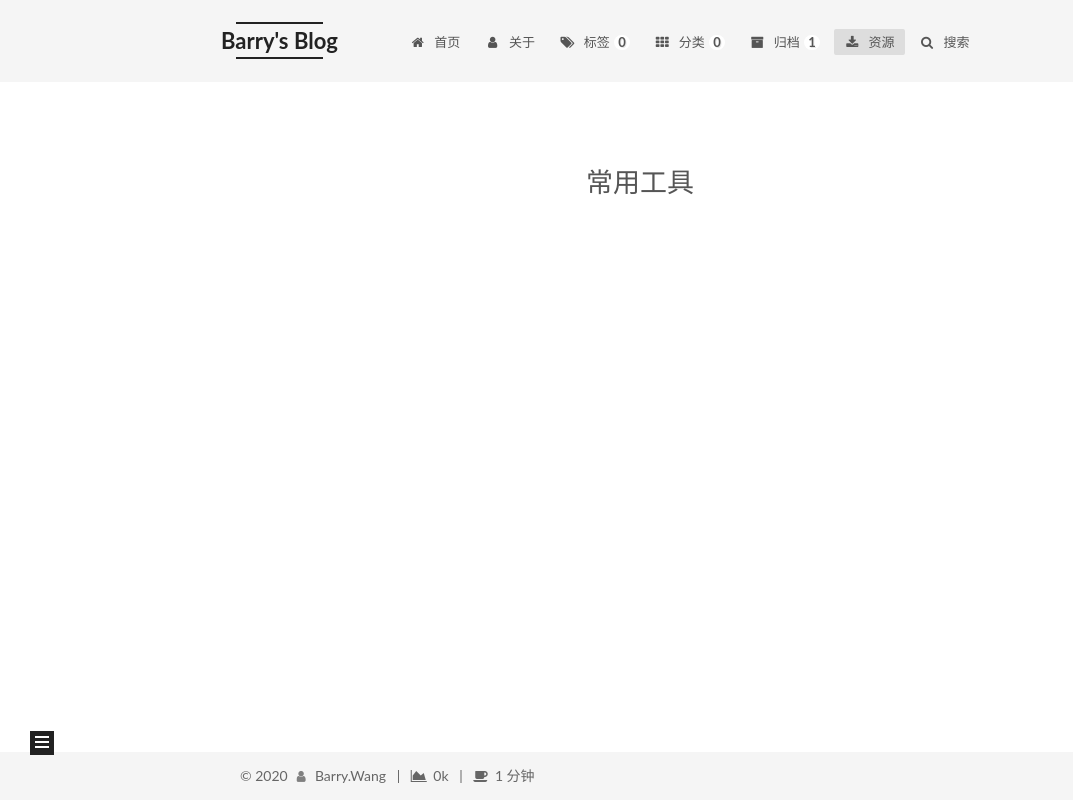
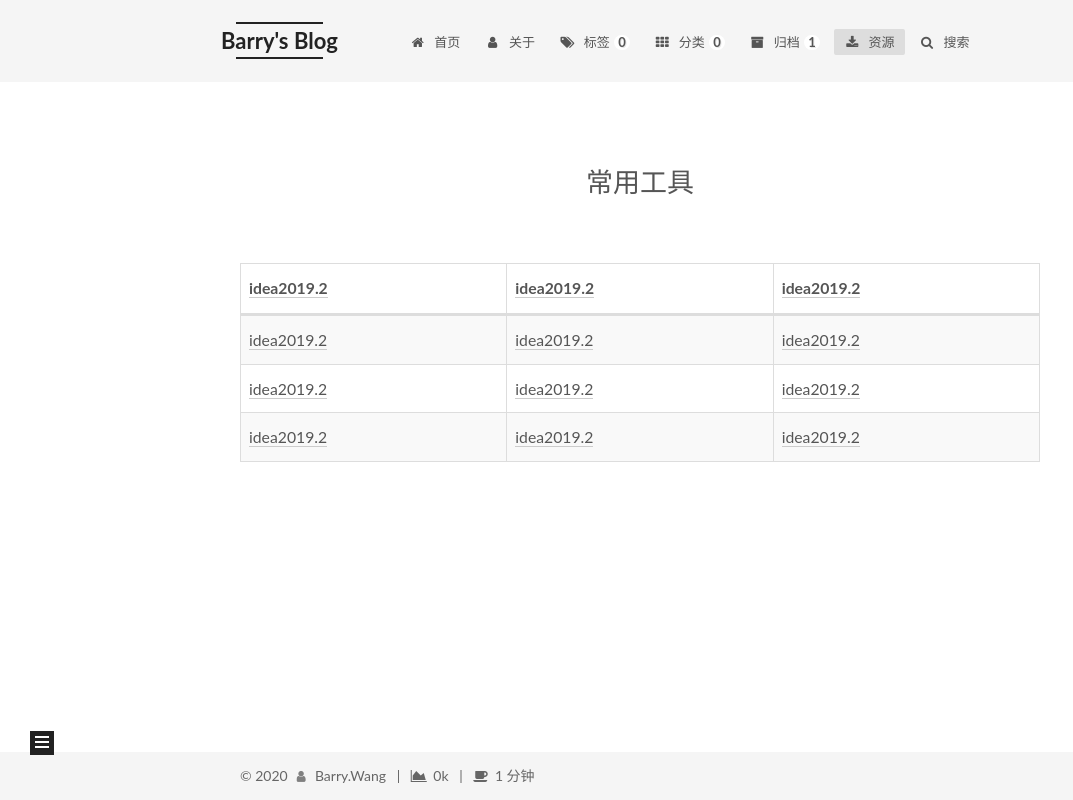
Before and after one commit to oolongs/oolongs.github.io, a plain HTML site: page resources/index.html in a window 1280 px wide. Shown: the whole page, without its empty margins (0-1073 px from the left). Drawn offline with Linux system fonts and the light colour scheme.

Commit message:
Site updated: 2020-02-14 23:52:23

```diff
--- a/css/main.css
+++ b/css/main.css
@@ -1160,7 +1160,7 @@
 }
 .links-of-author a::before,
 .links-of-author span.exturl::before {
-  background: #fed1ff;
+  background: #ffee28;
   border-radius: 50%;
   content: ' ';
   display: inline-block;
--- a/resources/index.html
+++ b/resources/index.html
@@ -20,15 +20,15 @@
     var CONFIG = {"hostname":"yoursite.com","root":"/","scheme":"Mist","version":"7.7.1","exturl":false,"sidebar":{"position":"left","display":"post","padding":18,"offset":12,"onmobile":false},"copycode":{"enable":false,"show_result":false,"style":null},"back2top":{"enable":true,"sidebar":true,"scrollpercent":true},"bookmark":{"enable":false,"color":"#222","save":"auto"},"fancybox":false,"mediumzoom":false,"lazyload":false,"pangu":false,"comments":{"style":"tabs","active":null,"storage":true,"lazyload":false,"nav":null},"algolia":{"hits":{"per_page":10},"labels":{"input_placeholder":"Search for Posts","hits_empty":"We didn't find any results for the search: ${query}","hits_stats":"${hits} results found in ${time} ms"}},"localsearch":{"enable":true,"trigger":"auto","top_n_per_article":1,"unescape":false,"preload":false},"motion":{"enable":true,"async":false,"transition":{"post_block":"fadeIn","post_header":"slideDownIn","post_body":"slideDownIn","coll_header":"slideLeftIn","sidebar":"slideUpIn"}},"path":"search.xml"};
   </script>
 
-  <meta name="description" content="Barry">
+  <meta name="description" content="idea2019.2 idea2019.2 idea2019.2    idea2019.2 idea2019.2 idea2019.2   idea2019.2 idea2019.2 idea2019.2   idea2019.2 idea2019.2 idea2019.2">
 <meta property="og:type" content="website">
 <meta property="og:title" content="常用工具">
 <meta property="og:url" content="http://yoursite.com/resources/index.html">
 <meta property="og:site_name" content="Barry&#39;s Blog">
-<meta property="og:description" content="Barry">
+<meta property="og:description" content="idea2019.2 idea2019.2 idea2019.2    idea2019.2 idea2019.2 idea2019.2   idea2019.2 idea2019.2 idea2019.2   idea2019.2 idea2019.2 idea2019.2">
 <meta property="og:locale" content="zh_CN">
 <meta property="article:published_time" content="2020-02-12T09:48:36.000Z">
-<meta property="article:modified_time" content="2020-02-12T09:49:24.979Z">
+<meta property="article:modified_time" content="2020-02-14T15:45:57.660Z">
 <meta property="article:author" content="Barry.Wang">
 <meta name="twitter:card" content="summary">
 
@@ -205,6 +205,30 @@
 
 
       <div class="post-body">
+          <table>
+<thead>
+<tr>
+<th><a href="">idea2019.2</a></th>
+<th align="right"><a href="">idea2019.2</a></th>
+<th align="center"><a href="">idea2019.2</a></th>
+</tr>
+</thead>
+<tbody><tr>
+<td><a href="">idea2019.2</a></td>
+<td align="right"><a href="">idea2019.2</a></td>
+<td align="center"><a href="">idea2019.2</a></td>
+</tr>
+<tr>
+<td><a href="">idea2019.2</a></td>
+<td align="right"><a href="">idea2019.2</a></td>
+<td align="center"><a href="">idea2019.2</a></td>
+</tr>
+<tr>
+<td><a href="">idea2019.2</a></td>
+<td align="right"><a href="">idea2019.2</a></td>
+<td align="center"><a href="">idea2019.2</a></td>
+</tr>
+</tbody></table>
 
       </div>
 
```
